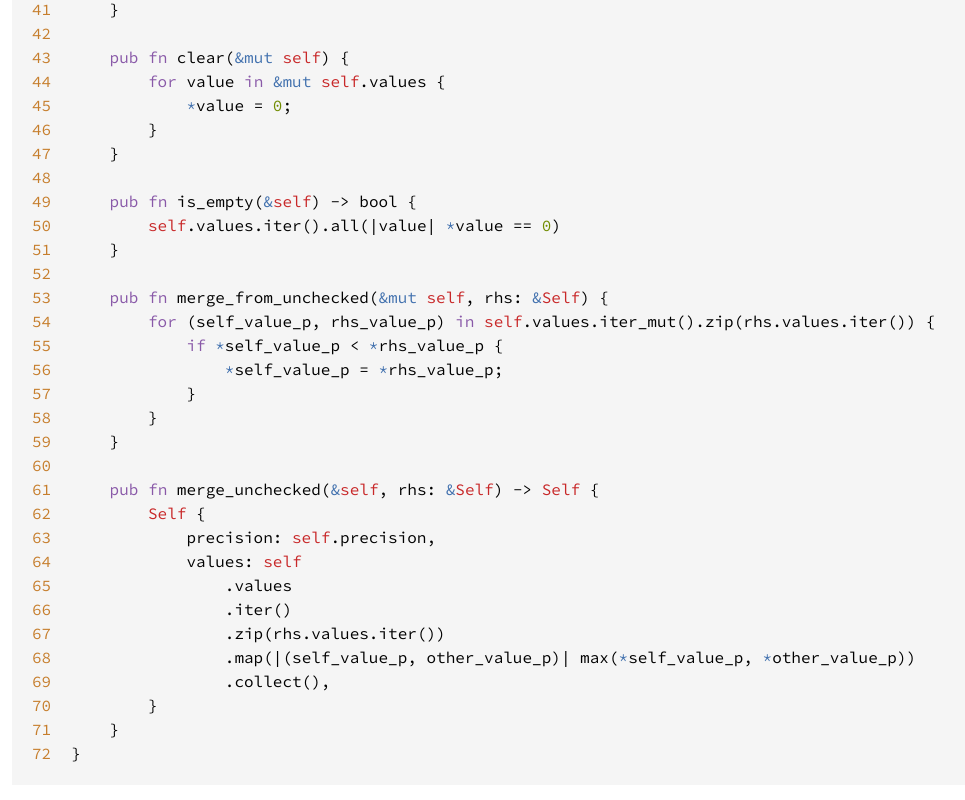
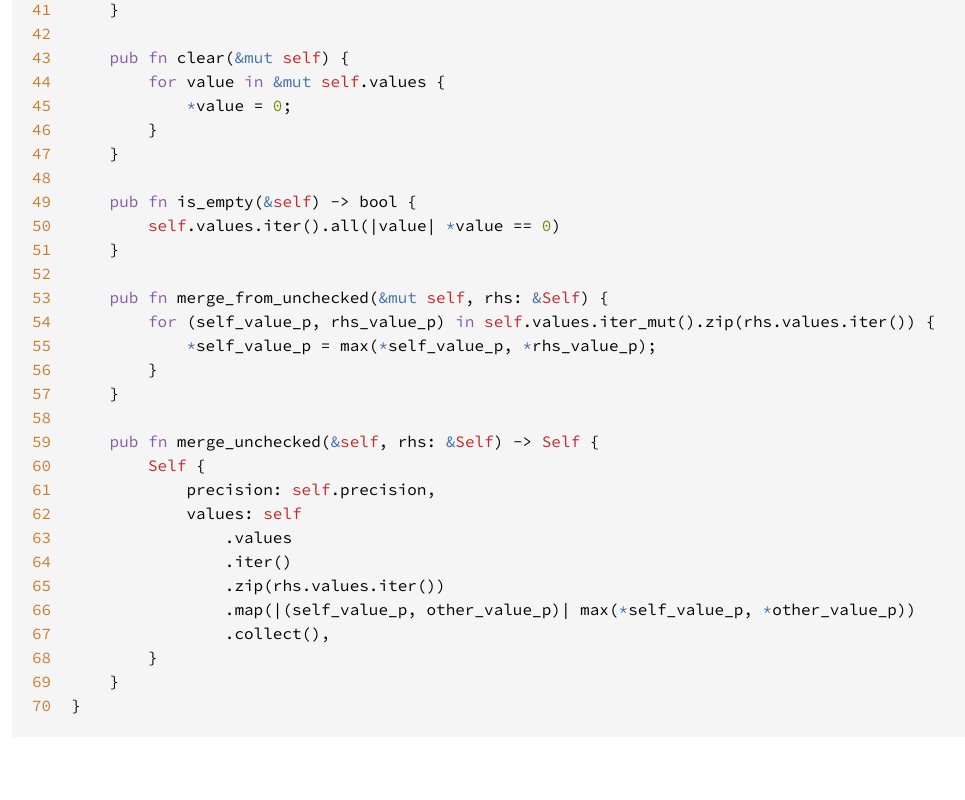
Before and after one commit to vivienm/rust-hyperloglog, a plain HTML site: page src/hyperloglog/registers.rs.html in a window 1280 px wide. Shown: the part 1064-1864 px from the top of the page, without its empty margins (53-1018 px from the left). After the commit the page ends 1826 px from the top, so only its background shows below. Drawn offline with Linux system fonts and the light colour scheme.

Commit message:
Deploying to gh-pages from @ vivienm/rust-hyperloglog@faf17ea94de5cac592a0c90bd0970e3f4ef110fc 🚀

```diff
--- a/src/hyperloglog/registers.rs.html
+++ b/src/hyperloglog/registers.rs.html
@@ -73,8 +73,6 @@
 <span id="68">68</span>
 <span id="69">69</span>
 <span id="70">70</span>
-<span id="71">71</span>
-<span id="72">72</span>
 </pre><pre class="rust"><code><span class="kw">use</span> <span class="ident">std::cmp::max</span>;
 
 <span class="kw">use</span> <span class="ident"><span class="kw">crate</span>::precision::Precision</span>;
@@ -129,9 +127,7 @@
 
     <span class="kw">pub</span> <span class="kw">fn</span> <span class="ident">merge_from_unchecked</span>(<span class="kw-2">&amp;mut</span> <span class="self">self</span>, <span class="ident">rhs</span>: <span class="kw-2">&amp;</span><span class="self">Self</span>) {
         <span class="kw">for</span> (<span class="ident">self_value_p</span>, <span class="ident">rhs_value_p</span>) <span class="kw">in</span> <span class="self">self</span>.<span class="ident">values</span>.<span class="ident">iter_mut</span>().<span class="ident">zip</span>(<span class="ident">rhs</span>.<span class="ident">values</span>.<span class="ident">iter</span>()) {
-            <span class="kw">if</span> <span class="kw-2">*</span><span class="ident">self_value_p</span> <span class="op">&lt;</span> <span class="kw-2">*</span><span class="ident">rhs_value_p</span> {
-                <span class="kw-2">*</span><span class="ident">self_value_p</span> <span class="op">=</span> <span class="kw-2">*</span><span class="ident">rhs_value_p</span>;
-            }
+            <span class="kw-2">*</span><span class="ident">self_value_p</span> <span class="op">=</span> <span class="ident">max</span>(<span class="kw-2">*</span><span class="ident">self_value_p</span>, <span class="kw-2">*</span><span class="ident">rhs_value_p</span>);
         }
     }
 
```
